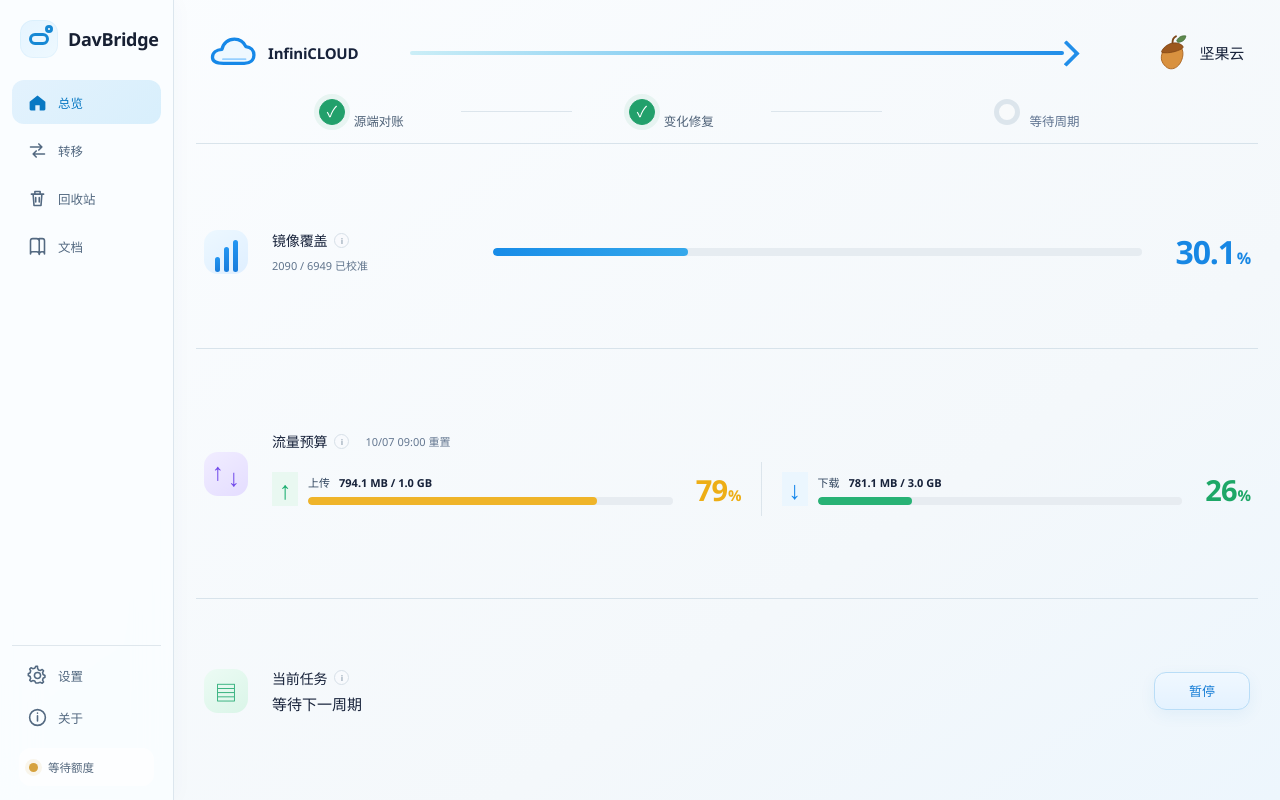
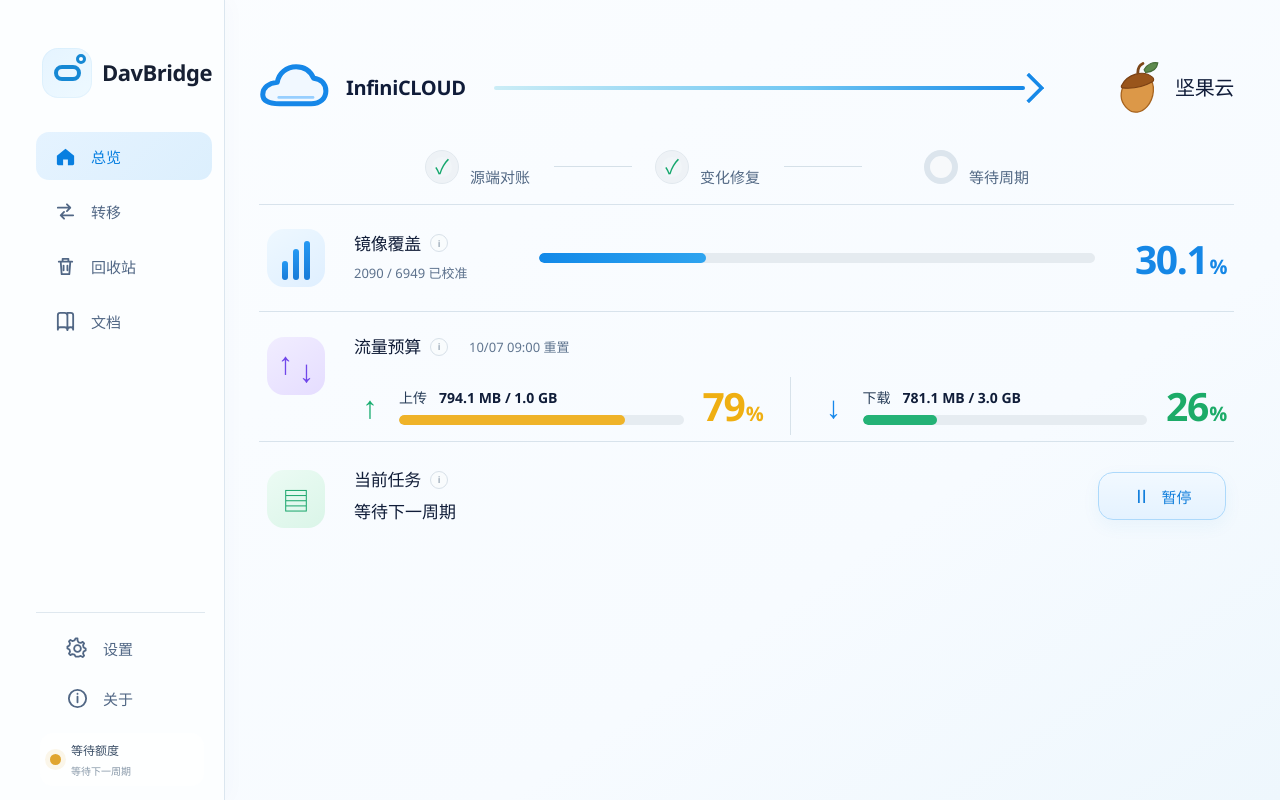
Before and after one commit to FenLynn/gpt-pub, a Vue app in the folder projects/1-桌面软件/103-DavBridge/代码/DavBridge/WebUi/: page / in a window 1280 px wide. Built offline with nearby package versions, Linux system fonts and the light colour scheme.

Commit message:
P103 match approved overview reference

```diff
--- a/projects/1-桌面软件/103-DavBridge/代码/DavBridge/WebUi/src/App.vue
+++ b/projects/1-桌面软件/103-DavBridge/代码/DavBridge/WebUi/src/App.vue
@@ -79,7 +79,7 @@ onBeforeUnmount(()=>{ detachSnapshot?.(); window.removeEventListener('davbridge:
 
     <div class="side-status has-tip" :data-tip="sideStatusTip">
       <i :class="`tone-${snapshot.routeTone}`"></i>
-      <strong>{{ snapshot.engineState }}</strong>
+      <div><strong>{{ snapshot.engineState }}</strong><small>{{ snapshot.routeStatus }}</small></div>
     </div>
   </aside>
 
@@ -171,7 +171,7 @@ onBeforeUnmount(()=>{ detachSnapshot?.(); window.removeEventListener('davbridge:
             <strong class="task-name">{{ snapshot.currentTitle }}</strong>
             <div v-if="snapshot.currentProgress!==null" class="task-progress"><div class="progress-track"><i :style="{width:`${snapshot.currentProgress*100}%`}"></i></div><strong>{{ Math.round(snapshot.currentProgress*100) }}%</strong></div>
           </div>
-          <div class="task-action-row"><button class="primary-button" v-if="snapshot.primaryAction!=='none'" @click="primaryAction" :disabled="busy">{{ busy?'处理中…':snapshot.primaryLabel }}</button></div>
+          <div class="task-action-row"><button class="primary-button" v-if="snapshot.primaryAction!=='none'" @click="primaryAction" :disabled="busy"><span class="primary-glyph" aria-hidden="true">{{ snapshot.primaryAction==='pause' ? 'Ⅱ' : snapshot.primaryAction==='resume' ? '▶' : '' }}</span>{{ busy?'处理中…':snapshot.primaryLabel }}</button></div>
         </article>
       </div>
     </section>
--- a/projects/1-桌面软件/103-DavBridge/代码/DavBridge/WebUi/src/overview.css
+++ b/projects/1-桌面软件/103-DavBridge/代码/DavBridge/WebUi/src/overview.css
@@ -1,52 +1,139 @@
-.overview-page{
-  align-content:start;
-  grid-template-rows:auto 126px minmax(320px,1fr);
-  gap:12px;
-  overflow:visible;
+/* DavBridge overview visual baseline
+   Target: approved Apple / Google inspired reference at a 1100 x 620 default window.
+   This file loads after styles.css and intentionally overrides the older dashboard skin. */
+
+.app-shell{
+  grid-template-columns:225px minmax(0,1fr);
+  background:linear-gradient(145deg,#fbfdff 0%,#f7fbff 68%,#eef7fd 100%);
 }
-.overview-page:not(:has(.attention-card)){
-  grid-template-rows:126px minmax(320px,1fr);
+.sidebar{
+  padding:48px 12px 14px 24px;
+  border-right:1px solid #dbe6ef;
+  background:rgba(252,254,255,.92);
+  box-shadow:4px 0 20px rgba(50,88,120,.025);
 }
+.side-brand{
+  gap:10px;
+  padding:0 8px 34px 18px;
+}
+.brand-mark{
+  width:50px;
+  height:50px;
+  border-radius:16px;
+}
+.brand-mark span:first-child{
+  width:27px;
+  height:16px;
+  border-width:4px;
+  border-radius:12px;
+}
+.brand-mark span:last-child{
+  width:10px;
+  height:10px;
+  border-width:3px;
+  right:6px;
+  top:6px;
+}
+.brand-copy h1{
+  font-size:22px;
+  font-weight:720;
+  letter-spacing:-.5px;
+}
+.brand-copy small{display:none}
+
+.side-nav{
+  gap:7px;
+  padding-left:12px;
+}
+.side-nav button{
+  height:48px;
+  border-radius:13px;
+  grid-template-columns:29px 1fr auto;
+  gap:11px;
+  padding:0 15px;
+  font-size:15px;
+  color:#516785;
+}
+.side-nav button.active{
+  background:linear-gradient(135deg,#e5f3ff,#dceffd);
+  color:#087fe0;
+  font-weight:680;
+}
+.side-nav svg{
+  width:23px;
+  height:23px;
+  stroke-width:1.9;
+}
+.side-secondary{
+  margin-left:12px;
+  margin-right:7px;
+  padding-top:14px;
+  border-top:1px solid #dfe8ef;
+}
+.side-secondary button{
+  height:43px;
+}
+.side-status{
+  margin:13px 8px 0 16px;
+  min-height:52px;
+  padding:8px 10px;
+  gap:10px;
+  border-radius:13px;
+  background:rgba(255,255,255,.66);
+}
+.side-status>i{
+  width:11px;
+  height:11px;
+  box-shadow:0 0 0 5px rgba(143,160,173,.08);
+}
+.side-status>i.tone-wait{
+  background:#e0a52f;
+  box-shadow:0 0 0 5px rgba(224,165,47,.10);
+}
+.side-status strong{
+  font-size:12px;
+  font-weight:660;
+  color:#3d5068;
+}
+.side-status small{
+  margin-top:2px;
+  font-size:10px;
+  color:#8a9aaa;
+}
+
 .workspace:has(.overview-page){
   grid-template-rows:minmax(0,1fr);
 }
 .workspace:has(.overview-page) .workspace-head{
   display:none;
 }
-.side-brand{
-  padding-bottom:22px;
+.page{
+  padding:30px 46px 14px 34px;
 }
-.brand-copy small{
-  display:none;
+.overview-page{
+  align-content:stretch;
+  grid-template-rows:auto 175px minmax(0,1fr);
+  gap:0;
+  overflow:visible;
 }
-.side-status{
-  min-height:38px;
-  padding:8px 10px;
-  gap:10px;
-}
-.side-status strong{
-  font-size:11.5px;
-  font-weight:620;
-  color:#52667c;
-}
-.page{
-  padding-top:18px;
+.overview-page:not(:has(.attention-card)){
+  grid-template-rows:175px minmax(0,1fr);
 }
 
-/* Light Apple/Google inspired hover cards. */
+/* Hover cards */
 .has-tip:after{
-  min-width:132px;
-  max-width:300px;
-  padding:8px 10px;
-  border:1px solid rgba(211,223,232,.76);
-  border-radius:10px;
+  min-width:140px;
+  max-width:310px;
+  padding:9px 11px;
+  border:1px solid rgba(211,223,232,.70);
+  border-radius:11px;
   background:rgba(255,255,255,.985);
   color:#40546a;
-  font-size:10.5px;
+  font-size:11px;
   line-height:1.5;
   font-weight:400;
-  box-shadow:0 10px 30px rgba(42,70,98,.10),0 2px 6px rgba(42,70,98,.04);
-  z-index:200;
+  box-shadow:0 12px 30px rgba(42,70,98,.09),0 2px 6px rgba(42,70,98,.035);
+  z-index:300;
 }
 .overview-page .has-tip:after{
   top:calc(100% + 7px);
@@ -59,39 +146,48 @@
   overflow:visible;
 }
 
-/* Route and endpoints */
+/* Top source -> target route */
 .route-card-polished{
-  grid-template-columns:180px minmax(230px,1fr) 146px;
-  grid-template-rows:61px 43px;
-  column-gap:20px;
-  row-gap:7px;
-  padding:4px 14px 10px;
+  height:100%;
+  box-sizing:border-box;
+  grid-template-columns:210px minmax(0,1fr) 166px;
+  grid-template-rows:116px 41px;
+  column-gap:25px;
+  row-gap:0;
+  padding:0 0 17px;
   border:0;
-  border-bottom:1px solid rgba(202,217,228,.68);
+  border-bottom:1px solid rgba(202,217,228,.70);
   border-radius:0;
   background:transparent;
   box-shadow:none;
 }
 .route-card-polished .endpoint{
   grid-row:1;
-  gap:12px;
+  align-self:stretch;
+  display:flex;
+  align-items:center;
+  gap:17px;
 }
 .route-card-polished .endpoint strong{
-  font-size:15px;
-  font-weight:710;
-  letter-spacing:-.2px;
+  font-size:20px;
+  line-height:1;
+  font-weight:720;
+  color:#101c39;
+  letter-spacing:-.35px;
 }
 .route-card-polished .endpoint.target{
   justify-content:flex-end;
+  gap:14px;
 }
 .cloud-logo{
-  width:46px;
-  height:34px;
+  width:70px;
+  height:48px;
+  flex:none;
   overflow:visible;
 }
 .cloud-logo .cloud-fill{
-  fill:#eef8ff;
-  stroke:#1688e8;
+  fill:#f1f8ff;
+  stroke:#1687e8;
   stroke-width:4;
   stroke-linecap:round;
   stroke-linejoin:round;
@@ -104,18 +200,19 @@
   opacity:.72;
 }
 .nut-logo{
-  width:32px;
-  height:38px;
+  width:48px;
+  height:57px;
+  flex:none;
   overflow:visible;
 }
 .nut-logo .nut-body{
-  fill:#d9913f;
-  stroke:#a96320;
-  stroke-width:1.2;
+  fill:#dc9848;
+  stroke:#a7631e;
+  stroke-width:1.1;
 }
 .nut-logo .nut-cap{
-  fill:#9c581e;
-  stroke:#7f4315;
+  fill:#99551b;
+  stroke:#7b4013;
   stroke-width:1;
 }
 .nut-logo .nut-stem{
@@ -125,23 +222,21 @@
   stroke-linecap:round;
 }
 .nut-logo .nut-leaf{
-  fill:#4e9f39;
-  stroke:#3d822c;
+  fill:#4a9b36;
+  stroke:#3d812c;
   stroke-width:1;
 }
 .route-card-polished .route-core{
   grid-row:1;
+  align-self:stretch;
   display:flex;
   align-items:center;
-  align-self:stretch;
   padding:0;
-  cursor:help;
 }
 .route-card-polished .route-line{
   position:relative;
-  display:block;
   width:100%;
-  height:28px;
+  height:34px;
 }
 .route-card-polished .route-line i,
 .route-card-polished .route-line b{
@@ -151,75 +246,89 @@
   content:"";
   position:absolute;
   left:0;
-  right:14px;
-  top:12px;
+  right:18px;
+  top:15px;
   height:4px;
   border-radius:999px;
-  background:linear-gradient(90deg,#cbeef7 0%,#64bdf0 62%,#218ee9 100%);
+  background:linear-gradient(90deg,#cbedf6 0%,#70c7f3 58%,#1789e8 100%);
 }
 .route-card-polished .route-line:after{
   content:"";
   position:absolute;
-  right:2px;
-  top:5px;
-  width:15px;
-  height:15px;
-  border-top:4px solid #218ee9;
-  border-right:4px solid #218ee9;
+  right:3px;
+  top:6px;
+  width:18px;
+  height:18px;
+  border-top:4px solid #1789e8;
+  border-right:4px solid #1789e8;
   border-radius:1px;
   transform:rotate(45deg);
 }
 
-/* Stage rail */
+/* Stage rail exactly matches the approved light circles. */
 .route-card-polished .phase-row{
   grid-column:1 / -1;
   grid-row:2;
+  width:690px;
+  max-width:100%;
+  justify-self:center;
   display:grid;
-  grid-template-columns:repeat(3,1fr);
+  grid-template-columns:1fr 1fr 1fr;
   gap:0;
-  border-top:0;
-  padding:0 52px;
+  padding:0;
+  border:0;
 }
 .route-card-polished .phase-wrap{
   min-width:0;
   display:grid;
-  grid-template-columns:1fr minmax(34px,.56fr);
+  grid-template-columns:1fr 78px;
   align-items:center;
 }
 .route-card-polished .phase-wrap:last-child{
   grid-template-columns:1fr;
 }
 .route-card-polished .phase{
-  height:36px;
+  height:41px;
   border:0;
   border-radius:0;
   background:transparent;
   display:flex;
   align-items:center;
   justify-content:center;
-  gap:9px;
-  padding:0 7px;
-  color:#5f7390;
+  gap:11px;
+  padding:0;
+  color:#536985;
   cursor:help;
 }
 .route-card-polished .phase strong{
-  font-size:12.5px;
+  font-size:15px;
   font-weight:630;
   white-space:nowrap;
 }
-.route-card-polished .phase-icon{
-  width:26px;
-  height:26px;
+.route-card-polished .phase-icon,
+.route-card-polished .phase.done .phase-icon{
+  width:34px;
+  height:34px;
   border:1px solid #e2e9ef;
   border-radius:50%;
-  background:#f4f7f9;
-  color:#16a267;
+  background:#f1f5f8;
+  color:#13a66b;
   display:grid;
   place-items:center;
-  box-shadow:inset 0 0 0 5px rgba(232,238,243,.42);
-  font-size:15px;
+  box-sizing:border-box;
+  box-shadow:inset 0 0 0 6px rgba(232,238,243,.40);
+  font-size:20px;
+  font-weight:800;
   line-height:1;
-  font-weight:800;
+}
+.route-card-polished .phase:not(.done) .phase-icon,
+.route-card-polished .phase.active .phase-icon,
+.route-card-polished .phase.warning .phase-icon,
+.route-card-polished .phase.waiting .phase-icon{
+  border:6px solid #dce5ed;
+  background:#f7f9fb;
+  color:transparent;
+  box-shadow:none;
 }
 .route-card-polished .phase.done,
 .route-card-polished .phase.active,
@@ -228,28 +337,26 @@
   border:0;
   background:transparent;
 }
-.route-card-polished .phase:not(.done) .phase-icon{
-  color:transparent;
-  border:5px solid #dce5ec;
-  background:#f8fafb;
-  box-shadow:none;
-}
-.route-card-polished .phase.done strong{
-  color:#4f6278;
+.route-card-polished .phase.done strong,
+.route-card-polished .phase.active strong,
+.route-card-polished .phase.warning strong,
+.route-card-polished .phase.waiting strong{
+  color:#536985;
 }
 .phase-connector{
+  display:block;
+  width:78px;
   height:1px;
-  background:#dce5ec;
-  width:100%;
+  background:#d5e0e8;
 }
 
-/* Borderless summary rows */
+/* Three borderless rows */
 .dashboard-grid{
   height:100%;
   min-height:0;
   display:grid;
   grid-template-columns:1fr;
-  grid-template-rows:.92fr 1.2fr .88fr;
+  grid-template-rows:106px 130px minmax(0,1fr);
   gap:0;
   border:0;
   border-radius:0;
@@ -263,81 +370,82 @@
   border-radius:0;
   background:transparent;
   box-shadow:none;
-  padding:14px 8px;
+  padding:0 8px;
 }
 .dashboard-card + .dashboard-card{
-  border-top:1px solid rgba(202,217,228,.68);
+  border-top:1px solid rgba(202,217,228,.70);
 }
 .card-title{
   display:flex;
   align-items:center;
-  gap:7px;
+  gap:9px;
   min-width:0;
 }
 .card-title h3{
   margin:0;
-  color:#17223a;
-  font-size:14px;
-  font-weight:710;
-  letter-spacing:-.15px;
+  color:#111d38;
+  font-size:17px;
+  line-height:1.15;
+  font-weight:720;
+  letter-spacing:-.25px;
 }
 .info-dot{
-  width:15px;
-  height:15px;
-  border:1px solid #d7e0e8;
+  width:18px;
+  height:18px;
+  border:1px solid #d8e1e9;
   border-radius:50%;
   display:grid;
   place-items:center;
-  color:#9babb9;
-  background:rgba(248,250,252,.76);
-  font-size:8px;
+  color:#9eacba;
+  background:rgba(249,251,252,.78);
+  font-size:9px;
   font-style:normal;
   font-weight:700;
   cursor:help;
   flex:none;
 }
 .feature-icon{
-  width:44px;
-  height:44px;
-  border-radius:14px;
+  width:58px;
+  height:58px;
+  border-radius:17px;
   display:grid;
   place-items:center;
   flex:none;
 }
 .coverage-feature{
-  background:linear-gradient(145deg,#edf8ff,#dfefff);
-  grid-template-columns:repeat(3,5px);
+  background:linear-gradient(145deg,#eef8ff,#dfefff);
+  grid-template-columns:repeat(3,6px);
   align-items:end;
   justify-content:center;
-  gap:4px;
-  padding:10px 0;
+  gap:5px;
+  padding:12px 0;
 }
 .coverage-feature i{
-  width:5px;
+  width:6px;
   border-radius:99px;
-  background:linear-gradient(180deg,#2396f2,#187cdb);
+  background:linear-gradient(180deg,#2599f3,#187bd8);
 }
-.coverage-feature i:nth-child(1){height:15px}
-.coverage-feature i:nth-child(2){height:25px}
-.coverage-feature i:nth-child(3){height:32px}
+.coverage-feature i:nth-child(1){height:19px}
+.coverage-feature i:nth-child(2){height:31px}
+.coverage-feature i:nth-child(3){height:39px}
 .quota-feature{
-  background:linear-gradient(145deg,#f1edff,#e4ddff);
+  background:linear-gradient(145deg,#f1edff,#e5ddff);
   grid-template-columns:1fr 1fr;
-  color:#7048ea;
-  font-size:24px;
+  color:#7046ea;
+  font-size:31px;
   font-weight:700;
 }
-.quota-feature span:first-child{transform:translate(3px,-3px)}
-.quota-feature span:last-child{transform:translate(-3px,3px)}
+.quota-feature span:first-child{transform:translate(4px,-4px)}
+.quota-feature span:last-child{transform:translate(-4px,4px)}
 .task-feature{
   background:linear-gradient(145deg,#ecfbf4,#daf5e8);
   color:#18a56b;
-  font-size:22px;
+  font-size:27px;
   font-weight:800;
 }
 .progress-track{
-  height:8px;
-  background:#e6ecf1;
+  height:10px;
+  background:#e5ebf0;
   border-radius:999px;
   overflow:hidden;
 }
@@ -345,64 +453,67 @@
   display:block;
   height:100%;
   border-radius:inherit;
-  background:linear-gradient(90deg,#178ce8,#35a8eb);
+  background:linear-gradient(90deg,#1289e8,#2fa4ef);
 }
 
 /* Mirror coverage */
 .coverage-card{
   display:grid;
-  grid-template-columns:52px 205px minmax(160px,1fr) 92px;
+  grid-template-columns:58px 156px minmax(0,1fr) 102px;
   align-items:center;
-  gap:16px;
+  gap:29px;
 }
 .coverage-copy{
   display:flex;
   min-width:0;
   flex-direction:column;
-  gap:7px;
+  gap:10px;
 }
 .coverage-count{
-  color:#61758d;
-  font-size:11px;
+  color:#5d728d;
+  font-size:13px;
   font-variant-numeric:tabular-nums;
+  white-space:nowrap;
 }
 .coverage-progress{
   width:100%;
 }
 .coverage-percent{
   justify-self:end;
-  color:#1787e4;
-  font-size:32px;
+  color:#1587e6;
+  font-size:39px;
   line-height:1;
-  letter-spacing:-1.2px;
+  letter-spacing:-1.4px;
   font-variant-numeric:tabular-nums;
 }
 .coverage-percent small{
   margin-left:2px;
-  font-size:16px;
+  font-size:20px;
 }
 
-/* Quota, moved to middle */
+/* Quota */
 .quota-card{
   display:grid;
-  grid-template-columns:52px minmax(0,1fr);
-  align-items:center;
-  gap:16px;
+  grid-template-columns:58px minmax(0,1fr);
+  align-items:start;
+  gap:29px;
+  padding-top:25px;
+  box-sizing:border-box;
 }
 .quota-content{
   min-width:0;
   display:grid;
   grid-template-rows:auto 1fr;
-  gap:11px;
+  gap:20px;
 }
 .quota-head{
   display:flex;
   align-items:center;
-  gap:16px;
+  gap:21px;
 }
 .quota-reset{
-  color:#657891;
-  font-size:11px;
+  color:#627791;
+  font-size:13px;
   font-weight:560;
   cursor:help;
   font-variant-numeric:tabular-nums;
@@ -411,62 +522,62 @@
   display:grid;
   grid-template-columns:1fr 1px 1fr;
   align-items:center;
-  gap:20px;
+  gap:27px;
 }
 .quota-columns:before{
   content:"";
   grid-column:2;
   grid-row:1;
   width:1px;
-  height:54px;
-  background:#dce5ec;
+  height:58px;
+  background:#d7e2ea;
 }
 .quota-item{
   min-width:0;
   display:grid;
-  grid-template-columns:26px minmax(125px,1fr) 58px;
+  grid-template-columns:32px minmax(145px,1fr) 66px;
   align-items:center;
-  gap:10px;
+  gap:13px;
 }
 .quota-item:first-child{grid-column:1;grid-row:1}
 .quota-item:last-child{grid-column:3;grid-row:1}
-.quota-arrow{
+.quota-arrow,
+.quota-arrow.up,
+.quota-arrow.down{
   width:auto;
   height:auto;
   border:0;
   border-radius:0;
   background:transparent;
   box-shadow:none;
-  font-size:25px;
+  font-size:31px;
   font-weight:650;
 }
-.quota-arrow.up{color:#1cae70}
-.quota-arrow.down{color:#1788eb}
-.quota-main{
-  min-width:0;
-}
+.quota-arrow.up{color:#19ad70}
+.quota-arrow.down{color:#1688eb}
+.quota-main{min-width:0}
 .quota-text{
   display:flex;
   align-items:baseline;
-  gap:9px;
-  margin-bottom:7px;
+  gap:12px;
+  margin-bottom:8px;
   min-width:0;
 }
 .quota-text span{
-  color:#31465f;
-  font-size:11px;
-  font-weight:620;
+  color:#293e59;
+  font-size:14px;
+  font-weight:650;
 }
 .quota-text strong{
-  color:#17223a;
-  font-size:11px;
+  color:#101d39;
+  font-size:14px;
   font-weight:620;
   white-space:nowrap;
   font-variant-numeric:tabular-nums;
 }
 .quota-track{
-  height:8px;
-  background:#e7ecf1;
+  height:10px;
+  background:#e6ecf1;
   border-radius:999px;
   overflow:hidden;
 }
@@ -474,42 +585,44 @@
   display:block;
   height:100%;
   border-radius:inherit;
-  background:#28b275;
+  background:#24b276;
 }
-.quota-track.warn i{background:#efb429}
+.quota-track.warn i{background:#efb329}
 .quota-track.danger i{background:#d96a63}
 .quota-percent{
   justify-self:end;
-  font-size:29px;
+  font-size:39px;
   line-height:1;
-  letter-spacing:-1px;
+  letter-spacing:-1.2px;
   font-variant-numeric:tabular-nums;
 }
 .quota-percent small{
   margin-left:1px;
-  font-size:15px;
+  font-size:20px;
 }
-.quota-percent.safe{color:#1da767}
-.quota-percent.warn{color:#edae16}
+.quota-percent.safe{color:#1cab68}
+.quota-percent.warn{color:#efaF12}
 .quota-percent.danger{color:#d45f58}
 
-/* Current task, moved to bottom. Details live only in the info tooltip. */
+/* Current task */
 .task-card{
   display:grid;
-  grid-template-columns:52px minmax(0,1fr) auto;
-  align-items:center;
-  gap:16px;
+  grid-template-columns:58px minmax(0,1fr) auto;
+  align-items:start;
+  gap:29px;
+  padding-top:28px;
+  box-sizing:border-box;
 }
 .task-copy{
   min-width:0;
   display:flex;
   flex-direction:column;
-  gap:7px;
+  gap:11px;
 }
 .task-name{
   margin:0;
-  color:#17223a;
-  font-size:15px;
+  color:#101d39;
+  font-size:17px;
   line-height:1.25;
   font-weight:710;
   white-space:nowrap;
@@ -517,74 +630,113 @@
   text-overflow:ellipsis;
 }
 .task-progress{
-  width:min(360px,70%);
+  width:min(420px,70%);
   display:grid;
   grid-template-columns:1fr auto;
   align-items:center;
-  gap:8px;
+  gap:10px;
 }
 .task-progress strong{
   color:#60758b;
-  font-size:10px;
+  font-size:11px;
   font-weight:650;
 }
 .task-action-row{
-  margin:0;
+  align-self:start;
+  margin:2px 0 0;
   display:flex;
   justify-content:flex-end;
 }
 .task-action-row .primary-button{
-  min-width:96px;
-  min-height:38px;
-  padding:8px 18px;
-  border:1px solid #b9ddf7;
-  border-radius:12px;
-  background:linear-gradient(180deg,#f0f8ff,#e4f2ff);
-  color:#167dd6;
-  box-shadow:0 5px 16px rgba(39,132,205,.07);
-  font-weight:650;
+  min-width:128px;
+  min-height:48px;
+  padding:9px 20px;
+  border:1px solid #add9fb;
+  border-radius:15px;
+  background:linear-gradient(180deg,#f2f9ff,#e4f2ff);
+  color:#137fdc;
+  box-shadow:0 6px 18px rgba(39,132,205,.06);
+  font-size:15px;
+  font-weight:660;
+  display:flex;
+  align-items:center;
+  justify-content:center;
+  gap:12px;
 }
 .task-action-row .primary-button:hover{
-  background:linear-gradient(180deg,#e7f4ff,#d9edff);
-  border-color:#9fcff1;
+  background:linear-gradient(180deg,#eaf6ff,#dcefff);
+  border-color:#91caf2;
+}
+.primary-glyph{
+  font-size:18px;
+  line-height:1;
+  letter-spacing:-4px;
+  padding-right:3px;
 }
 
-@media(max-width:820px){
-  .page{padding-left:15px;padding-right:15px}
+/* Desktop target is 1100 x 620. Smaller windows preserve the same proportions. */
+@media(max-width:999px){
+  .app-shell{grid-template-columns:174px minmax(0,1fr)}
+  .sidebar{padding:22px 12px 14px}
+  .side-brand{padding:0 8px 24px;gap:10px}
+  .brand-mark{width:40px;height:40px;border-radius:13px}
+  .brand-copy h1{font-size:18px}
+  .side-nav{padding-left:0;gap:4px}
+  .side-nav button{height:44px;padding:0 12px;font-size:12.5px;grid-template-columns:26px 1fr auto;gap:8px}
+  .side-nav svg{width:21px;height:21px}
+  .side-secondary{margin-left:0;margin-right:0;padding-top:10px}
+  .side-status{margin:12px 7px 0;min-height:44px}
+  .side-status strong{font-size:11px}
+  .side-status small{font-size:9px}
+  .page{padding:20px 24px 12px}
+  .overview-page:not(:has(.attention-card)){grid-template-rows:134px minmax(0,1fr)}
+  .overview-page{grid-template-rows:auto 134px minmax(0,1fr)}
   .route-card-polished{
-    grid-template-columns:150px minmax(150px,1fr) 120px;
-    column-gap:13px;
-    padding-left:8px;
-    padding-right:8px;
+    grid-template-columns:155px minmax(0,1fr) 125px;
+    grid-template-rows:86px 34px;
+    column-gap:14px;
+    padding-bottom:13px;
   }
-  .route-card-polished .phase-row{padding-left:24px;padding-right:24px}
-  .coverage-card{
-    grid-template-columns:46px 165px minmax(100px,1fr) 78px;
-    gap:12px;
-  }
-  .coverage-percent{font-size:28px}
-  .quota-card,.task-card{grid-template-columns:46px minmax(0,1fr) auto;gap:12px}
-  .quota-card{grid-template-columns:46px minmax(0,1fr)}
-  .quota-columns{gap:12px}
-  .quota-item{grid-template-columns:22px minmax(95px,1fr) 48px;gap:7px}
-  .quota-text{gap:6px}
-  .quota-text strong{font-size:9.7px}
-  .quota-percent{font-size:25px}
+  .route-card-polished .endpoint{gap:11px}
+  .route-card-polished .endpoint strong{font-size:14px}
+  .cloud-logo{width:48px;height:35px}
+  .nut-logo{width:31px;height:38px}
+  .route-card-polished .route-line{height:28px}
+  .route-card-polished .route-line:before{top:12px;height:3px}
+  .route-card-polished .route-line:after{top:5px;width:14px;height:14px;border-width:3px}
+  .route-card-polished .phase-row{width:540px}
+  .route-card-polished .phase-wrap{grid-template-columns:1fr 48px}
+  .route-card-polished .phase-wrap:last-child{grid-template-columns:1fr}
+  .route-card-polished .phase{height:34px;gap:8px}
+  .route-card-polished .phase strong{font-size:11.5px}
+  .route-card-polished .phase-icon,
+  .route-card-polished .phase.done .phase-icon{width:27px;height:27px;font-size:16px}
+  .phase-connector{width:48px}
+  .dashboard-grid{grid-template-rows:121px 147px minmax(0,1fr)}
+  .dashboard-card{padding-left:8px;padding-right:8px}
+  .card-title h3{font-size:13.5px}
+  .info-dot{width:15px;height:15px;font-size:8px}
+  .feature-icon{width:42px;height:42px;border-radius:13px}
+  .coverage-feature{grid-template-columns:repeat(3,5px);gap:4px;padding:8px 0}
+  .coverage-feature i{width:5px}
+  .coverage-feature i:nth-child(1){height:14px}.coverage-feature i:nth-child(2){height:23px}.coverage-feature i:nth-child(3){height:31px}
+  .quota-feature{font-size:23px}.task-feature{font-size:20px}
+  .coverage-card{grid-template-columns:42px 165px minmax(0,1fr) 90px;gap:26px}
+  .coverage-count{font-size:10.5px}
+  .coverage-percent{font-size:31px}.coverage-percent small{font-size:15px}
+  .progress-track{height:8px}
+  .quota-card{grid-template-columns:42px minmax(0,1fr);gap:26px;padding-top:35px}
+  .quota-content{gap:16px}
+  .quota-head{gap:14px}.quota-reset{font-size:10.5px}
+  .quota-columns{gap:18px}
+  .quota-item{grid-template-columns:24px minmax(110px,1fr) 48px;gap:9px}
+  .quota-arrow,.quota-arrow.up,.quota-arrow.down{font-size:23px}
+  .quota-text{gap:8px;margin-bottom:6px}
+  .quota-text span,.quota-text strong{font-size:10.5px}
+  .quota-track{height:8px}
+  .quota-percent{font-size:29px}.quota-percent small{font-size:14px}
+  .task-card{grid-template-columns:42px minmax(0,1fr) auto;gap:26px;padding-top:34px}
+  .task-copy{gap:8px}.task-name{font-size:14px}
+  .task-action-row .primary-button{min-width:96px;min-height:38px;border-radius:12px;font-size:12px;gap:8px}
+  .primary-glyph{font-size:14px}
 }
-@media(max-height:540px){
-  .overview-page{
-    grid-template-rows:auto 116px minmax(292px,1fr);
-    gap:8px;
-  }
-  .overview-page:not(:has(.attention-card)){
-    grid-template-rows:116px minmax(292px,1fr);
-  }
-  .route-card-polished{
-    grid-template-rows:55px 39px;
-    padding-top:2px;
-    padding-bottom:7px;
-  }
-  .route-card-polished .phase{height:32px}
-  .dashboard-card{padding-top:10px;padding-bottom:10px}
-  .feature-icon{width:40px;height:40px;border-radius:13px}
-}
```
Also changed, not shown: 1 other file (tests, documents, lock files or other folders).
